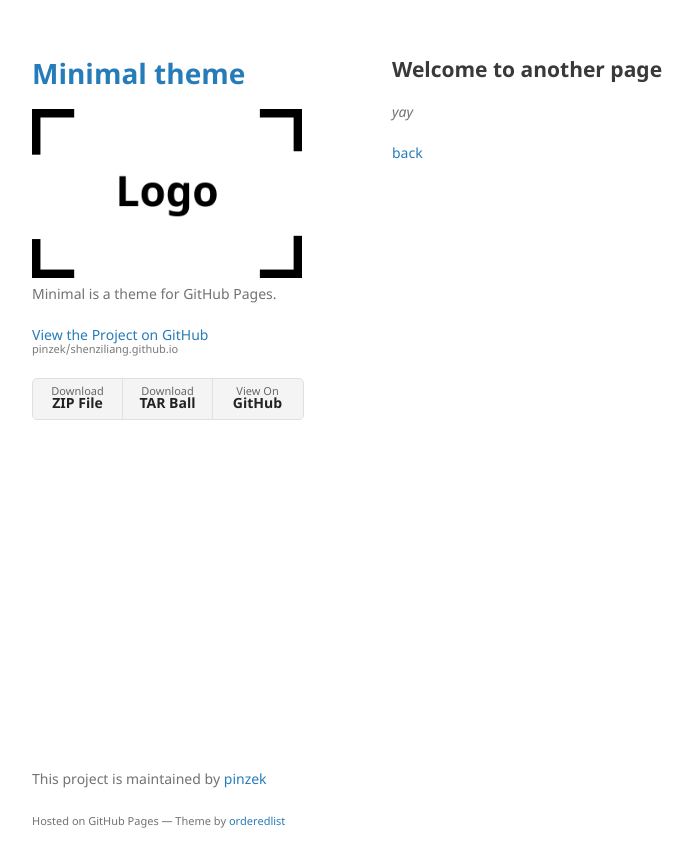
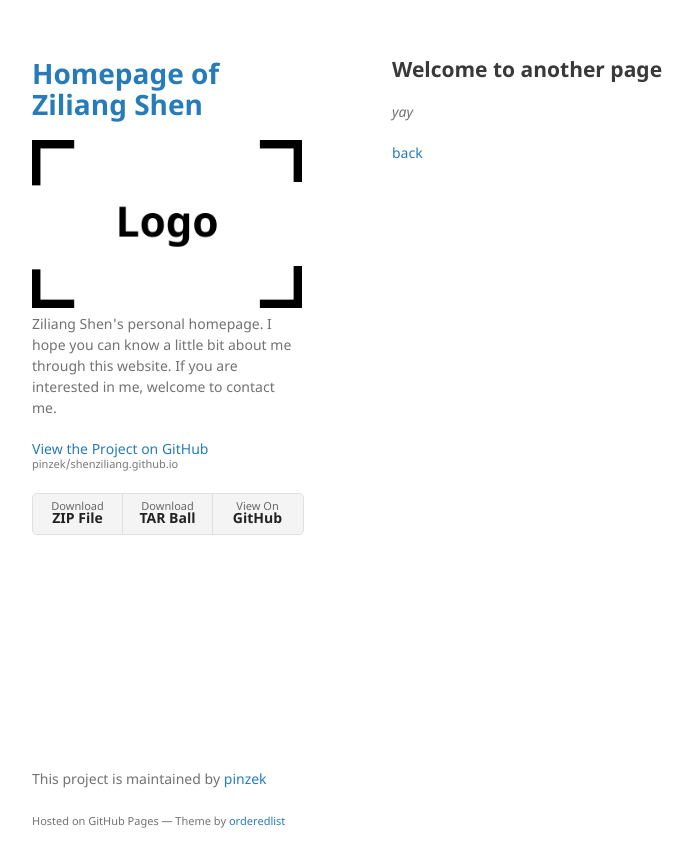
Before and after one commit to pinzek/shenziliang.github.io, a Jekyll site: the page built from another-page.md, in a window 1280 px wide. Shown: the top 867 px of the page, without its empty margins (178-871 px from the left). Built offline with Jekyll 4.4.1, drawn with Linux system fonts in a browser that asks for light colours; our own code applies the rules of GitHub Pages for plain Markdown files.

Commit message:
Update _config.yml

```diff
--- a/_config.yml
+++ b/_config.yml
@@ -1,6 +1,10 @@
-title: Minimal theme
+title: Homepage of Ziliang Shen
 logo: /assets/img/logo.png
-description: Minimal is a theme for GitHub Pages.
+description: Ziliang Shen's personal homepage. I hope you can know a little bit about me through this website. If you are interested in me, welcome to contact me.
 show_downloads: true
 google_analytics:
 theme: jekyll-theme-minimal
+remote_theme: pages-themes/minimal@v0.2.0
+plugins:
+- jekyll-remote-theme # add this line to the plugins list if you already have one
+gem "github-pages", group: :jekyll_plugins
```
